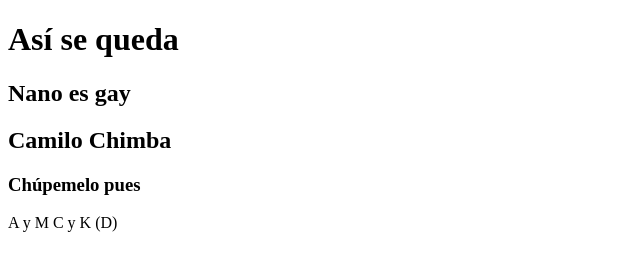
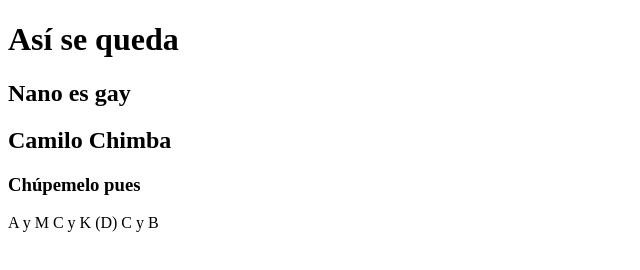
Before and after one commit to camilo10169/prueba, a plain HTML site: page index.html in a window 1280 px wide. Shown: the full height of the page, 0-640 px from the left. Drawn offline with Linux system fonts and the light colour scheme.

Commit message:
Nuevo actualización jajaja

```diff
--- a/index.html
+++ b/index.html
@@ -11,5 +11,6 @@
 	<h3>Chúpemelo pues</h3>
 	A y M
 	C y K (D)
+	C y B
 </body>
 </html>
```
